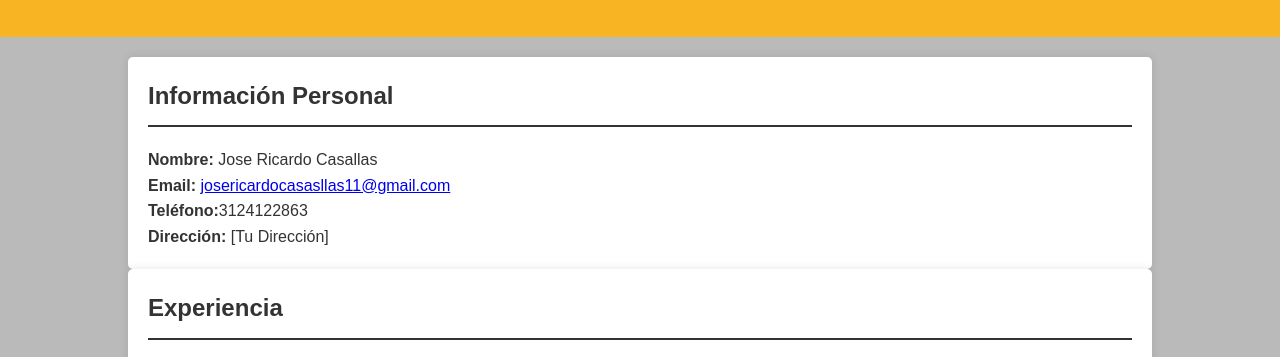
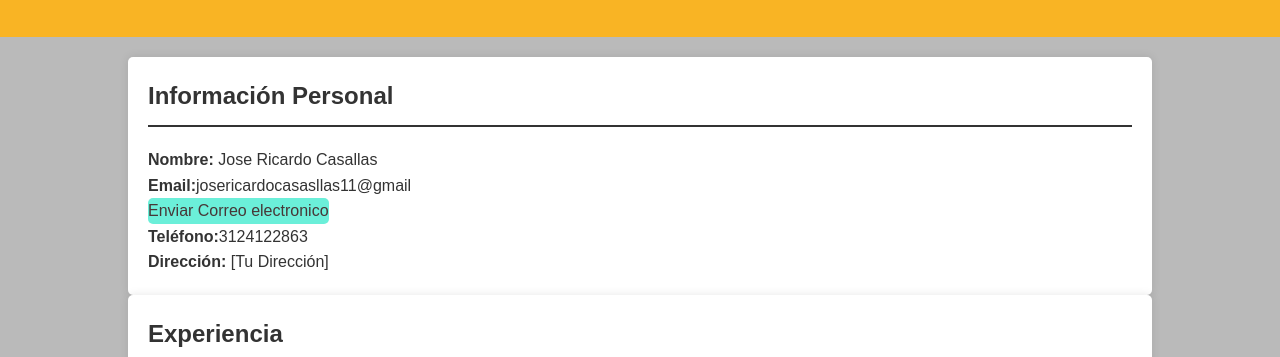
Before and after one commit to JRicardoCasallas/Hoja-de-vida, a plain HTML site: page index.html in a window 1280 px wide. Shown: the part 311-668 px from the top of the page. Drawn offline with Linux system fonts and the light colour scheme.

Commit message:
Actualizacion de codigo

```diff
--- a/index.html
+++ b/index.html
@@ -31,7 +31,11 @@
     <section id="personal-info" class="container">
         <h2>Información Personal</h2>
         <p><strong>Nombre:</strong> Jose Ricardo Casallas</p>
-        <p><strong>Email:</strong> <a href="mailto:tucorreo@ejemplo.com">josericardocasasllas11@gmail.com</a></p>
+        <p><strong>Email:</strong>josericardocasasllas11@gmail</p>
+        <div class="email-link">
+            <a href="https://www.google.com/intl/es/gmail/about/">Enviar Correo electronico</a>
+        </div>
+    <!--/////////////////////////////////////////////////////////////////////////////////////////////////////-->
         <p><strong>Teléfono:</strong>3124122863</p>
         <p><strong>Dirección:</strong> [Tu Dirección]</p>
     </section>
--- a/styles.css
+++ b/styles.css
@@ -128,3 +128,19 @@ ul li {
     width: 35px;
     height: 35px;
 }
+
+.email-link a {
+    display: inline-block;
+    background-color: #6befd9;
+    color: rgb(71, 55, 55);
+    padding: 0px 0px;
+    text-decoration: none;
+    border-radius: 5px;
+    font-size: 16px;
+    transition: background-color 0.3s, transform 0.3s;
+}
+
+.email-link a:hover {
+    background-color: #f0ed38;
+    transform: scale(1.05);
+}
```
